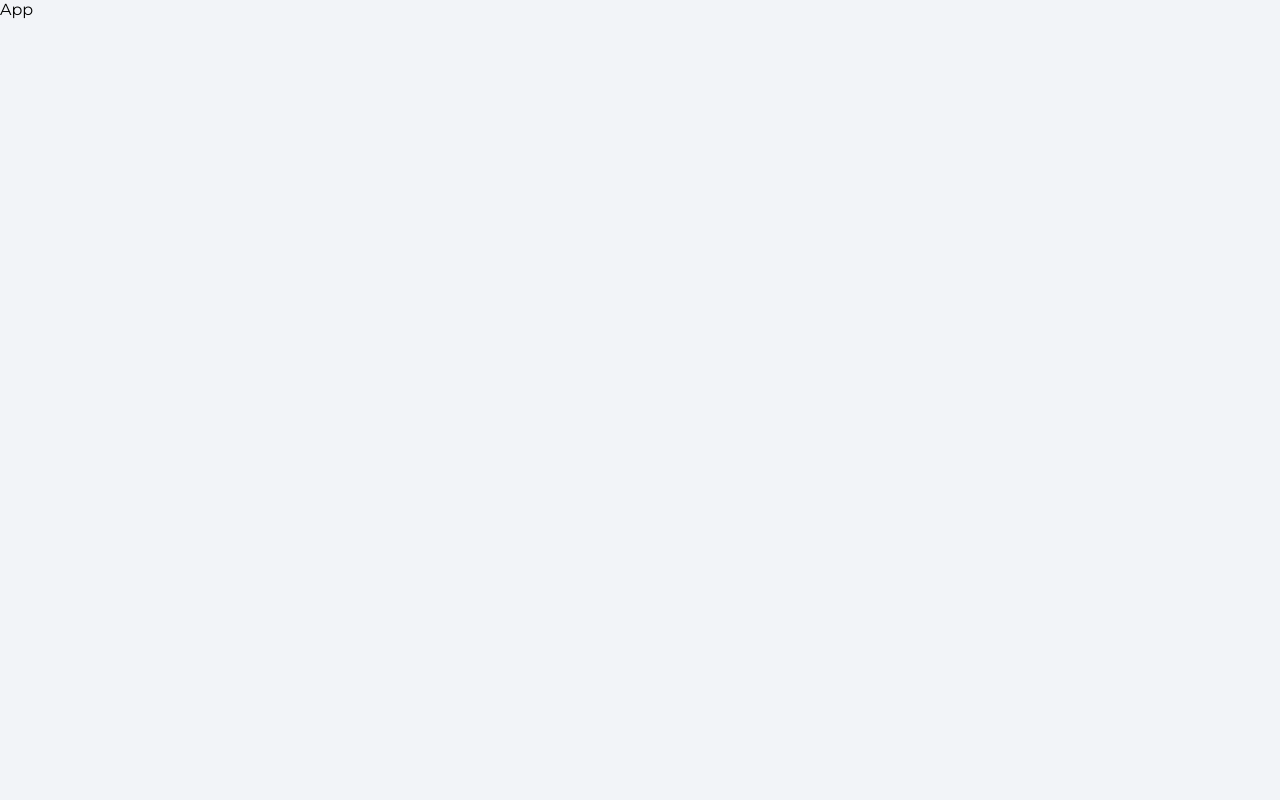
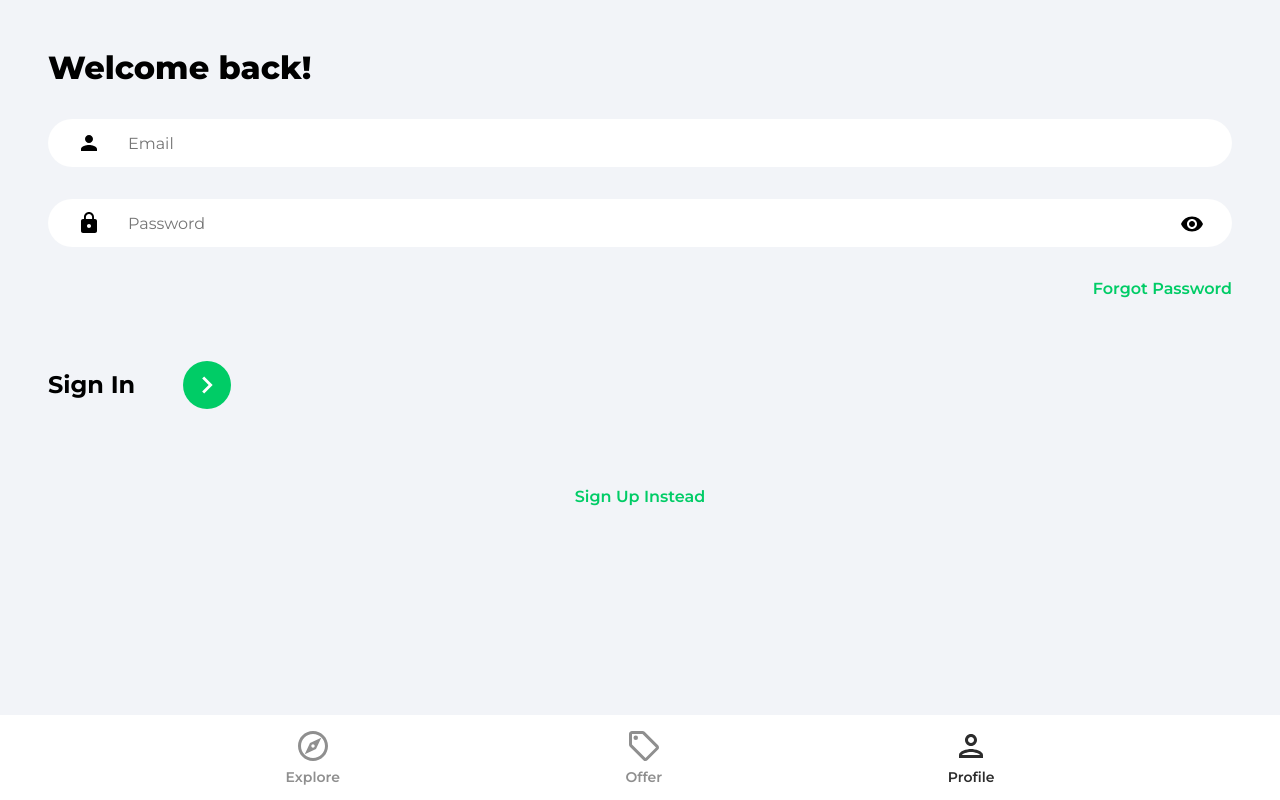
Before and after one commit to victorpatru/house-marketplace, a React (Vite) app: page /profile in a window 1280 px wide. Built offline with nearby package versions, Linux system fonts and the light colour scheme.

Commit message:
feat: set up pages folder structure and create signin/signup pages

```diff
--- a/package.json
+++ b/package.json
@@ -11,7 +11,9 @@
   "dependencies": {
     "firebase": "^9.10.0",
     "react": "^18.2.0",
-    "react-dom": "^18.2.0"
+    "react-dom": "^18.2.0",
+    "react-router-dom": "^6.4.0",
+    "vite-plugin-svgr": "^2.2.1"
   },
   "devDependencies": {
     "@types/react": "^18.0.17",
--- a/src/App.jsx
+++ b/src/App.jsx
@@ -1,4 +1,28 @@
+import { BrowserRouter as Router, Routes, Route } from "react-router-dom";
+
+import NavBar from "./components/NavBar";
+import Explore from "./pages/Explore";
+import ForgotPassword from "./pages/ForgotPassword";
+import Offers from "./pages/Offers";
+import Profile from "./pages/Profile";
+import Signin from "./pages/Signin";
+import Signup from "./pages/Signup";
+
 function App() {
-  return <div>App</div>;
+  return (
+    <>
+      <Router>
+        <Routes>
+          <Route path="/" element={<Explore />} />
+          <Route path="/offers" element={<Offers />} />
+          <Route path="/profile" element={<Signin />} />
+          <Route path="/sign-in" element={<Signin />} />
+          <Route path="/sign-up" element={<Signup />} />
+          <Route path="/forgot-password" element={<ForgotPassword />} />
+        </Routes>
+        <NavBar />
+      </Router>
+    </>
+  );
 }
 export default App;
--- /dev/null
+++ b/src/components/NavBar.jsx
@@ -0,0 +1,74 @@
+import { useNavigate, useLocation } from "react-router-dom";
+import { ReactComponent as OfferIcon } from "../assets/svg/localOfferIcon.svg";
+import { ReactComponent as ExploreIcon } from "../assets/svg/exploreIcon.svg";
+import { ReactComponent as PersonOutlineIcon } from "../assets/svg/personOutlineIcon.svg";
+
+function NavBar() {
+  const navigate = useNavigate();
+  const location = useLocation();
+
+  const pathMatchRoute = (route) => {
+    if (route === location.pathname) {
+      return true;
+    }
+  };
+
+  return (
+    <footer className="navbar">
+      <nav className="navbarNav">
+        <ul className="navbarListItems">
+          <li className="navbarListItem" onClick={() => navigate("/")}>
+            <ExploreIcon
+              fill={pathMatchRoute("/") ? "#2c2c2c" : "#8f8f8f"}
+              width="36px"
+              height="36px"
+            />
+            <p
+              className={
+                pathMatchRoute("/")
+                  ? "navbarListItemNameActive"
+                  : "navbarListItemName"
+              }
+            >
+              Explore
+            </p>
+          </li>
+          <li className="navbarListItem" onClick={() => navigate("/offers")}>
+            <OfferIcon
+              fill={pathMatchRoute("/offers") ? "#2c2c2c" : "#8f8f8f"}
+              width="36px"
+              height="36px"
+            />
+            <p
+              className={
+                pathMatchRoute("/offers")
+                  ? "navbarListItemNameActive"
+                  : "navbarListItemName"
+              }
+            >
+              Offer
+            </p>
+          </li>
+          <li className="navbarListItem" onClick={() => navigate("/profile")}>
+            <PersonOutlineIcon
+              fill={pathMatchRoute("/profile") ? "#2c2c2c" : "#8f8f8f"}
+              width="36px"
+              height="36px"
+            />
+            <p
+              className={
+                pathMatchRoute("/profile")
+                  ? "navbarListItemNameActive"
+                  : "navbarListItemName"
+              }
+            >
+              Profile
+            </p>
+          </li>
+        </ul>
+      </nav>
+    </footer>
+  );
+}
+
+export default NavBar;
--- /dev/null
+++ b/src/pages/Explore.jsx
@@ -0,0 +1,4 @@
+function Explore() {
+  return <div>Explore</div>;
+}
+export default Explore;
--- /dev/null
+++ b/src/pages/ForgotPassword.jsx
@@ -0,0 +1,4 @@
+function ForgotPassword() {
+  return <div>ForgotPassword</div>;
+}
+export default ForgotPassword;
--- /dev/null
+++ b/src/pages/Offers.jsx
@@ -0,0 +1,4 @@
+function Offers() {
+  return <div>Offers</div>;
+}
+export default Offers;
--- /dev/null
+++ b/src/pages/Profile.jsx
@@ -0,0 +1,4 @@
+function Profile() {
+  return <div>Profile</div>;
+}
+export default Profile;
--- /dev/null
+++ b/src/pages/Signin.jsx
@@ -0,0 +1,85 @@
+import { useState } from "react";
+import { Link, useNavigate } from "react-router-dom";
+import { ReactComponent as ArrowRightIcon } from "../assets/svg/keyboardArrowRightIcon.svg";
+import visibilityIcon from "../assets/svg/visibilityIcon.svg";
+
+function Signin() {
+  const [showPassword, setShowPassword] = useState(false);
+  const [formData, setFormData] = useState({
+    email: "",
+    password: "",
+  });
+
+  const { email, password } = formData;
+
+  const navigate = useNavigate();
+
+  // Match the id of the form input with the corresponding value in the state
+  // [e.target.id] => gets the id attribute in our input form eg. our password input has id="password"
+  const handleChange = (e) => {
+    setFormData((prevState) => ({
+      ...prevState,
+      [e.target.id]: e.target.value,
+    }));
+  };
+
+  return (
+    <>
+      <div className="pageContainer">
+        <header>
+          <p className="pageHeader">Welcome back!</p>
+        </header>
+
+        <main>
+          <form>
+            <input
+              type="email"
+              className="emailInput"
+              placeholder="Email"
+              id="email"
+              value={email}
+              onChange={handleChange}
+            />
+
+            <div className="passwordInputDiv">
+              <input
+                type={showPassword ? "text" : "password"}
+                className="passwordInput"
+                placeholder="Password"
+                id="password"
+                value={password}
+                onChange={handleChange}
+              />
+
+              <img
+                src={visibilityIcon}
+                alt="show password"
+                className="showPassword"
+                onClick={() => setShowPassword((prevState) => !prevState)}
+              />
+            </div>
+
+            <Link to="/forgot-password" className="forgotPasswordLink">
+              Forgot Password
+            </Link>
+
+            <div className="signInBar">
+              <p className="signInText">Sign In</p>
+
+              <div className="signInButton">
+                <ArrowRightIcon fill="#ffff" width="34px" height="34px" />
+              </div>
+            </div>
+          </form>
+
+          {/* Google OAuth Component */}
+
+          <Link to="/sign-up" className="registerLink">
+            Sign Up Instead
+          </Link>
+        </main>
+      </div>
+    </>
+  );
+}
+export default Signin;
--- /dev/null
+++ b/src/pages/Signup.jsx
@@ -0,0 +1,94 @@
+import { useState } from "react";
+import { Link, useNavigate } from "react-router-dom";
+import { ReactComponent as ArrowRightIcon } from "../assets/svg/keyboardArrowRightIcon.svg";
+import visibilityIcon from "../assets/svg/visibilityIcon.svg";
+
+function Signin() {
+  const [showPassword, setShowPassword] = useState(false);
+  const [formData, setFormData] = useState({
+    name: "",
+    email: "",
+    password: "",
+  });
+
+  const { name, email, password } = formData;
+
+  const navigate = useNavigate();
+
+  // Match the id of the form input with the corresponding value in the state
+  // [e.target.id] => gets the id attribute in our input form eg. our password input has id="password"
+  const handleChange = (e) => {
+    setFormData((prevState) => ({
+      ...prevState,
+      [e.target.id]: e.target.value,
+    }));
+  };
+
+  return (
+    <>
+      <div className="pageContainer">
+        <header>
+          <p className="pageHeader">Welcome back!</p>
+        </header>
+
+        <main>
+          <form>
+            <input
+              type="text"
+              className="nameInput"
+              placeholder="Name"
+              id="name"
+              value={name}
+              onChange={handleChange}
+            />
+            <input
+              type="email"
+              className="emailInput"
+              placeholder="Email"
+              id="email"
+              value={email}
+              onChange={handleChange}
+            />
+
+            <div className="passwordInputDiv">
+              <input
+                type={showPassword ? "text" : "password"}
+                className="passwordInput"
+                placeholder="Password"
+                id="password"
+                value={password}
+                onChange={handleChange}
+              />
+
+              <img
+                src={visibilityIcon}
+                alt="show password"
+                className="showPassword"
+                onClick={() => setShowPassword((prevState) => !prevState)}
+              />
+            </div>
+
+            <Link to="/forgot-password" className="forgotPasswordLink">
+              Forgot Password
+            </Link>
+
+            <div className="signUpBar">
+              <p className="signUpText">Sign Up</p>
+
+              <div className="signUpButton">
+                <ArrowRightIcon fill="#ffff" width="34px" height="34px" />
+              </div>
+            </div>
+          </form>
+
+          {/* Google OAuth Component */}
+
+          <Link to="/sign-in" className="registerLink">
+            Sign In Instead
+          </Link>
+        </main>
+      </div>
+    </>
+  );
+}
+export default Signin;
--- a/vite.config.js
+++ b/vite.config.js
@@ -1,7 +1,8 @@
-import { defineConfig } from 'vite'
-import react from '@vitejs/plugin-react'
+import { defineConfig } from "vite";
+import react from "@vitejs/plugin-react";
+import svgr from "vite-plugin-svgr";
 
 // https://vitejs.dev/config/
 export default defineConfig({
-  plugins: [react()]
-})
+  plugins: [react(), svgr()],
+});
```
Also changed, not shown: 1 other file (tests, documents, lock files or other folders).
